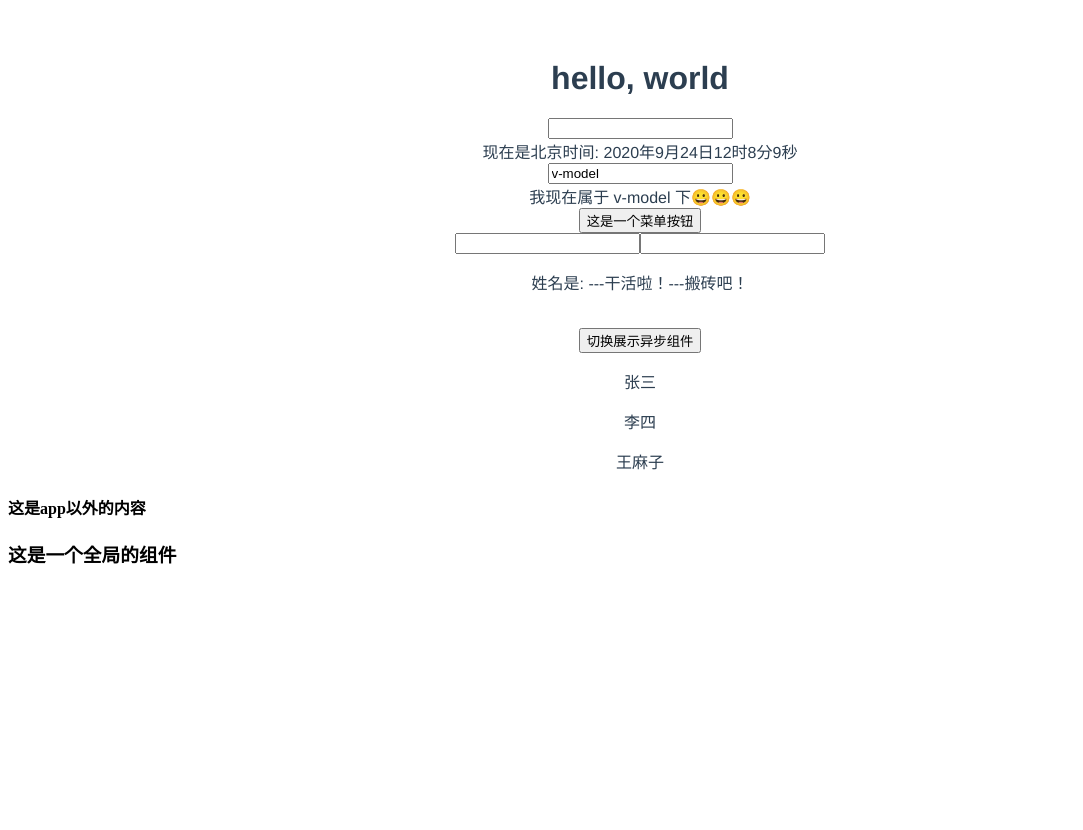
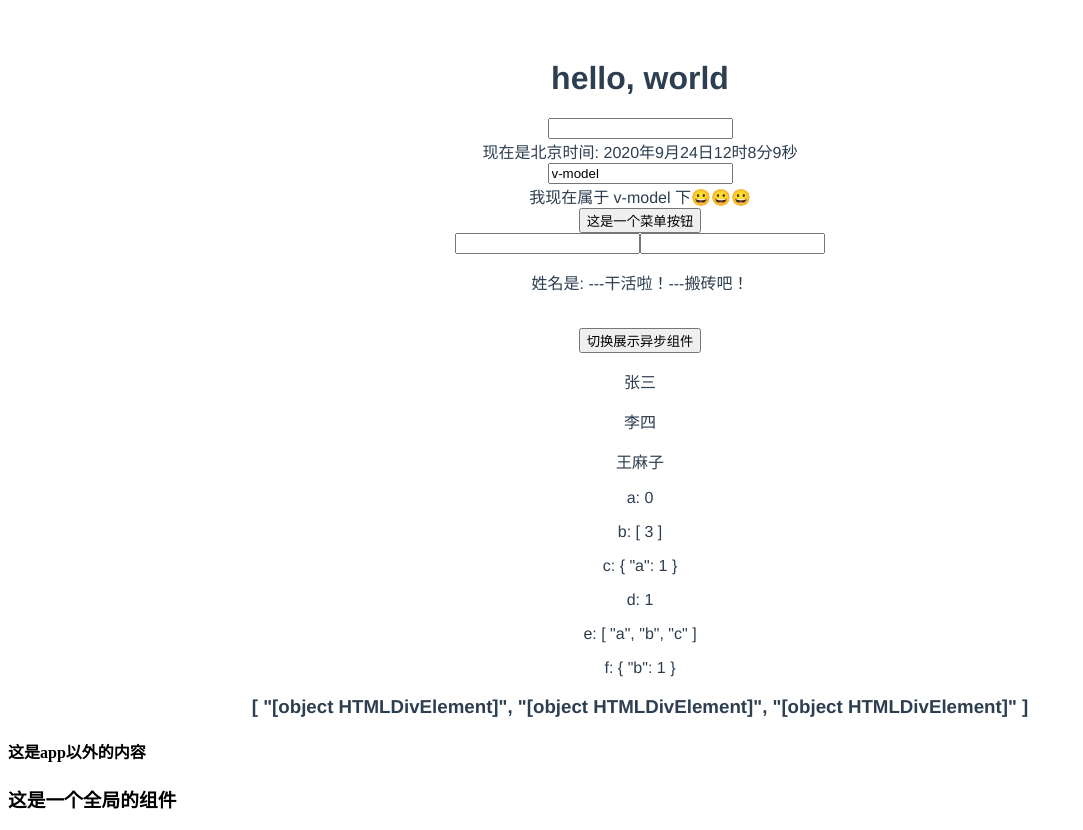
Before and after one commit to ddmy/vue-next-study, a Vue app: page / in a window 1280 px wide. Shown: the whole page, without its empty margins (0-1083 px from the left). Before the commit the page ends 800 px from the top, so only its background shows below. Built offline with nearby package versions, Linux system fonts and the light colour scheme.

Commit message:
响应式收集  ref数组

```diff
--- a/src/App.vue
+++ b/src/App.vue
@@ -13,6 +13,7 @@
   <button @click="asyncComHidden = false">切换展示异步组件</button>
   <asyncCom v-if="!asyncComHidden"></asyncCom>
   <forRef></forRef>
+  <testCom></testCom>
 </template>
 
 <script>
@@ -21,6 +22,7 @@ import editTitle from './editTitle'
 import Timer from './components/timer.vue'
 import vModel from './components/vModel.vue'
 import forRef from './components/forRef.vue'
+import testCom from './components/test.vue'
 const asyncCom = defineAsyncComponent(() => import('./components/async.vue'))
 export default {
   name: 'App',
@@ -28,7 +30,8 @@ export default {
     Timer,
     vModel,
     asyncCom,
-    forRef
+    forRef,
+    testCom
   },
   mounted() {
       console.log('app 入口组件挂载完毕')
--- a/src/components/forRef.vue
+++ b/src/components/forRef.vue
@@ -1,23 +1,39 @@
 <template>
   <p v-for="(item, index) in list" :key="index" :ref="appendItem">{{ item }}</p>
+  <p>a: {{ a }}</p>
+  <p>b: {{ b }}</p>
+  <p>c: {{ c }}</p>
+  <p>d: {{ d }}</p>
+  <p>e: {{ e }}</p>
+  <p>f: {{ f }}</p>
 </template>
 
 <script>
-import { onMounted, reactive } from 'vue'
+import { onMounted, reactive, ref } from 'vue'
 export default {
   name: 'forRef',
   setup() {
+    const a = reactive(0)
+    const b = reactive([])
+    const c = reactive({a: 1})
+    const d = ref(1)
+    const e = ref(['a', 'b'])
+    const f = ref({b: 1})
     let itemDom = []
     const appendItem = (el) => {
       console.log('push  el', el)
       itemDom.push(el)
     }
     onMounted(() => {
+      e.value.push('c')
+      b.push(3)
       console.log('itemDom', itemDom)
+      console.log('itemDom', b)
     })
     return {
       list: ['张三', '李四', '王麻子'],
-      appendItem
+      appendItem,
+      a, b, c, d, e, f
     }
   }
 }
--- /dev/null
+++ b/src/components/test.vue
@@ -0,0 +1,27 @@
+<template>
+  <!-- <div v-for="(item, index) in list" :key="index" :ref="el => setItemRef(el, index)"></div> -->
+  <div v-for="(item, index) in list" :key="index" :ref="el => setItemRef(el, index)"></div>
+  <!-- <div v-for="(item, index) in list" :key="index" :ref="el => { if (el) itemRefs[i] = el }"></div> -->
+  <h3>{{ itemRefs }}</h3>
+</template>
+
+<script>
+import { reactive, onMounted, ref } from 'vue'
+export default {
+  name: 'testCom',
+  setup() {
+    const itemRefs = reactive([])
+    const setItemRef = (el, index) => {
+      itemRefs[index] = el
+    }
+    onMounted(() => {
+      console.log('test--->  itemRefs', itemRefs)
+    })
+    return {
+      list: ['张三', '李四', '王麻子'],
+      setItemRef,
+      itemRefs
+    }
+  }
+}
+</script>
```
